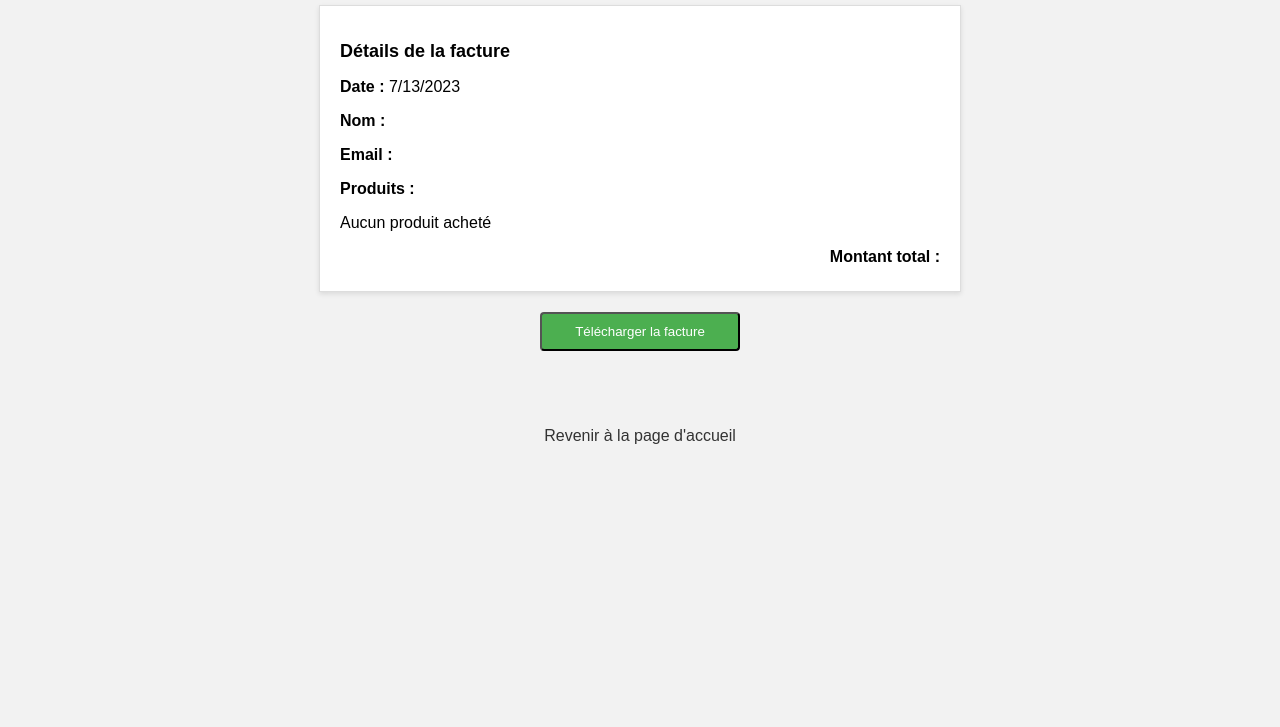
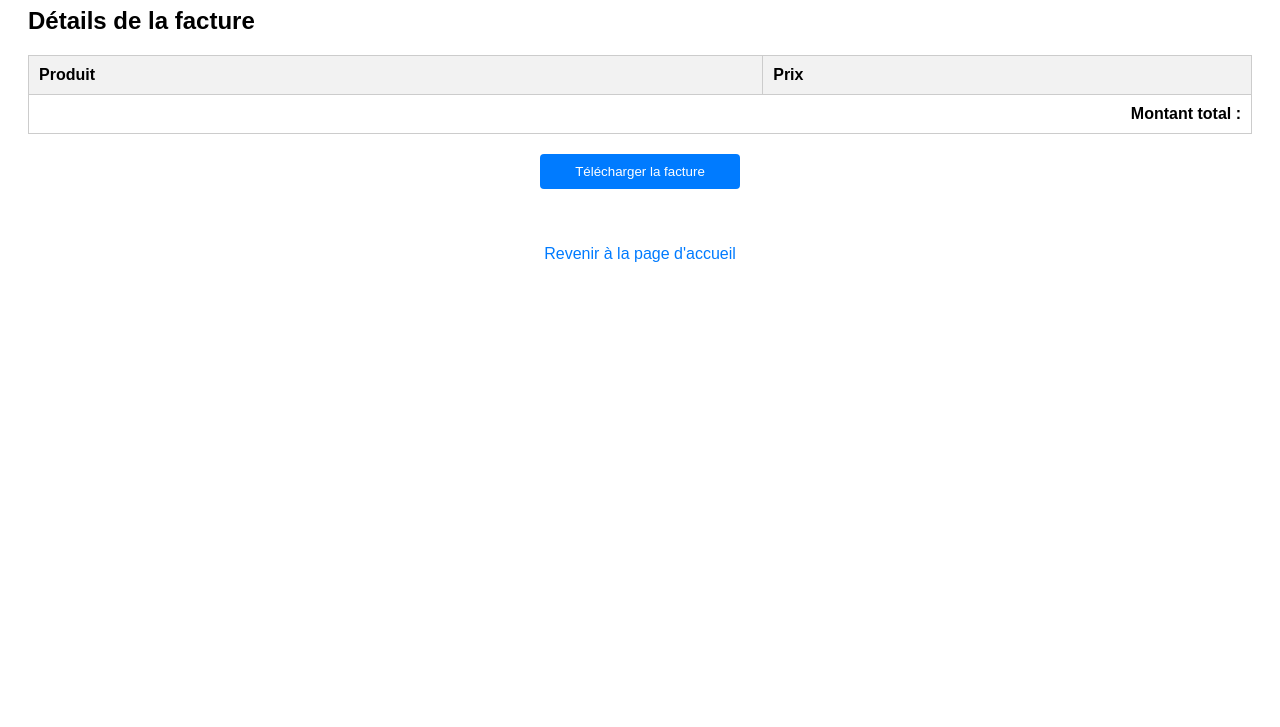
Before and after one commit to Aba221/projet_E-commerce, a plain HTML site: page facture.html in a window 1280 px wide. Shown: the part 73-800 px from the top of the page. Drawn offline with nearby package versions, Linux system fonts and the light colour scheme.

Commit message:
Add files via upload

```diff
--- a/facture.html
+++ b/facture.html
@@ -7,73 +7,58 @@
 <style>
 body {
   font-family: Arial, sans-serif;
-  margin: 0;
-  padding: 0;
-  background-color: #f2f2f2;
 }
 
 h1 {
   text-align: center;
-  margin-top: 20px;
 }
 
 #invoice-details {
-  background-color: #fff;
-  padding: 20px;
-  margin: 20px auto;
-  max-width: 600px;
-  border: 1px solid #ddd;
-  box-shadow: 0 2px 5px rgba(0, 0, 0, 0.1);
+  margin: 20px;
 }
 
-#invoice-details h2 {
-  font-size: 18px;
-  margin-bottom: 10px;
+#product-table {
+  width: 100%;
+  border-collapse: collapse;
 }
 
-#invoice-details p {
-  margin-bottom: 5px;
+#product-table th,
+#product-table td {
+  padding: 10px;
+  border: 1px solid #ccc;
 }
 
-ul#product-list {
-  list-style-type: none;
-  padding: 0;
+#product-table th {
+  background-color: #f2f2f2;
+  text-align: left;
 }
 
-ul#product-list li {
-  margin-bottom: 5px;
-}
-
-#total-amount {
+#product-table tfoot td {
   font-weight: bold;
-  display: flex;
-  justify-content: end;
+  text-align: end;
 }
 
 #download-invoice {
   display: block;
   width: 200px;
   margin: 20px auto;
-  padding: 10px 20px;
-  background-color: #4caf50;
+  padding: 10px;
+  text-align: center;
+  background-color: #007bff;
   color: #fff;
+  border: none;
+  border-radius: 4px;
+  cursor: pointer;
+}
+
+.back {
+  display: block;
+  width: 200px;
+  margin: 0 auto;
   text-align: center;
   text-decoration: none;
-  border-radius: 4px;
+  color: #007bff;
 }
-
-a.back {
-  display: block;
-  margin-top: 20px;
-  text-align: center;
-  color: #333;
-  text-decoration: none;
-}
-
-a.back:hover {
-  text-decoration: underline;
-}
-
 </style>
 <script src="https://cdnjs.cloudflare.com/ajax/libs/jspdf/2.4.0/jspdf.umd.min.js"></script>
 </head>
@@ -83,17 +68,26 @@ a.back:hover {
 
   <div id="invoice-details">
     <h2>Détails de la facture</h2>
-    <p><strong>Date :</strong> <span id="invoice-date"></span></p>
-    <p><strong>Nom :</strong> <span id="customer-name"></span></p>
-    <p><strong>Email :</strong> <span id="customer-email"></span></p>
-    <p><strong>Produits :</strong></p>
-    <ul id="product-list"></ul>
-    <p style="text-align: end;"><strong>Montant total :</strong> <span id="total-amount"></span></p>
+    <table id="product-table">
+      <thead>
+        <tr>
+          <th>Produit</th>
+          <th>Prix</th>
+        </tr>
+      </thead>
+      <tbody id="product-list">
+        <!-- Les produits seront ajoutés ici dynamiquement -->
+      </tbody>
+      <tfoot>
+        <tr>
+          <td colspan="2" style="text-align: end;"><strong>Montant total :</strong> <span id="total-amount"></span></td>
+        </tr>
+      </tfoot>
+    </table>
   </div>
 
   <button id="download-invoice">Télécharger la facture</button> <br> </br>
   <a href="index.html" class="back">Revenir à la page d'accueil</a>
-
   <script>
     document.addEventListener('DOMContentLoaded', function() {
         // Récupérer les données des achats validés depuis le localStorage ou une autre source
@@ -102,18 +96,32 @@ a.back:hover {
         // Vérifier si des produits ont été achetés
         if (purchasedItems && purchasedItems.length > 0) {
             // Afficher les détails des produits achetés dans la facture
-            const productContainer = document.getElementById('product-list');
+            const productList = document.getElementById('product-list');
             purchasedItems.forEach(function(item) {
-                const listItem = document.createElement('li');
-                listItem.textContent = item.name + ' - ' + item.price;
-                productContainer.appendChild(listItem);
+              const row = document.createElement('tr');
+
+              const productNameCell = document.createElement('td');
+              productNameCell.textContent = item.name;
+              row.appendChild(productNameCell);
+
+              const productPriceCell = document.createElement('td');
+              productPriceCell.textContent = item.price;
+              row.appendChild(productPriceCell);
+
+              productList.appendChild(row);
             });
         } else {
             // Gérer le cas où aucun produit n'a été acheté
-            const productContainer = document.getElementById('product-list');
-            const noProductItem = document.createElement('li');
-            noProductItem.textContent = 'Aucun produit acheté';
+            const productList = document.getElementById('product-list');
+            const noProductRow = document.createElement('tr');
+
+            const noProductCell = document.createElement('td');
+            noProductCell.textContent = 'Aucun produit acheté';
+            noProductCell.colSpan = 2;
+            noProductRow.appendChild(noProductCell);
             productContainer.appendChild(noProductItem);
+
+            productList.appendChild(noProductRow);
         }
     });
 
```
